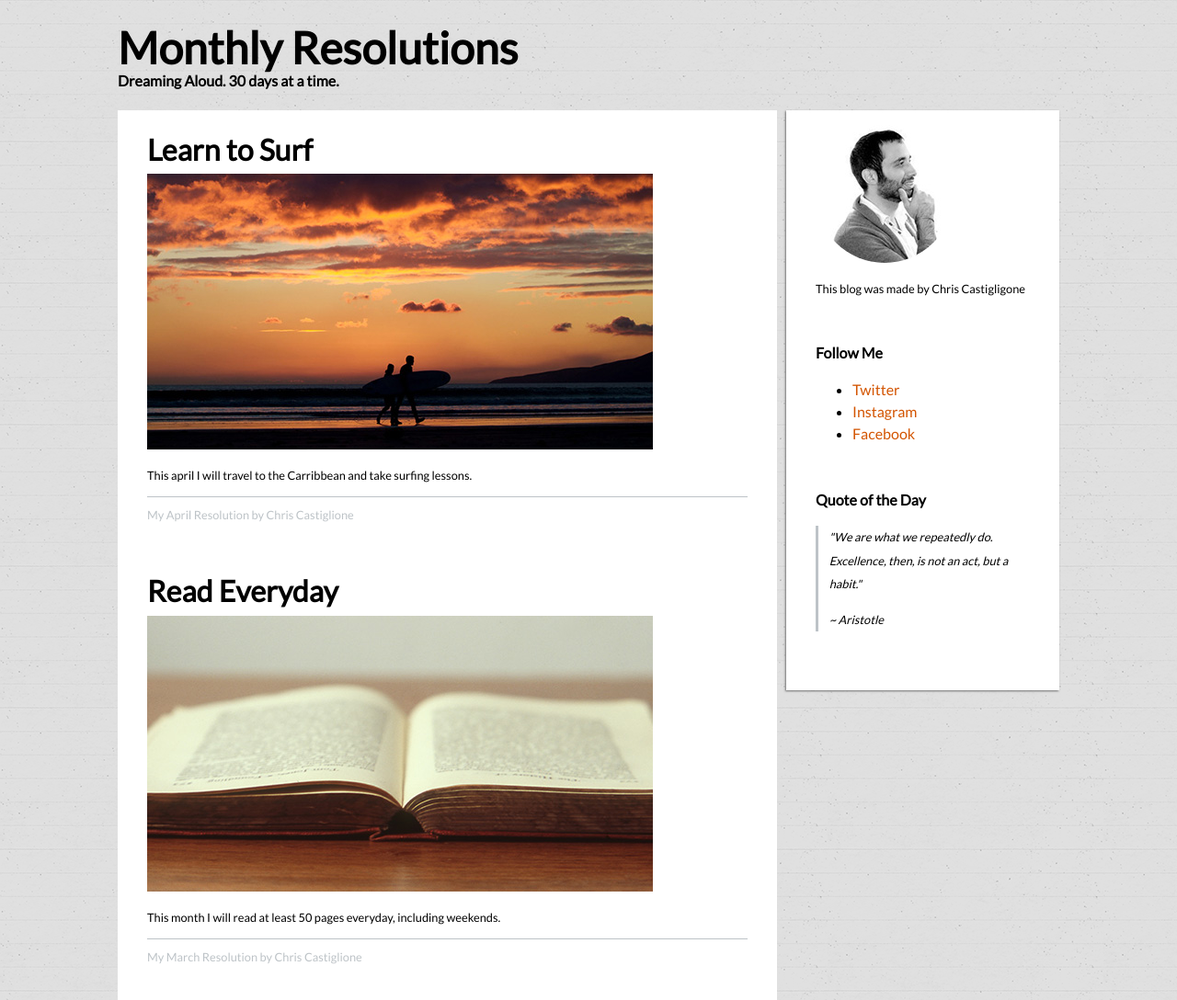
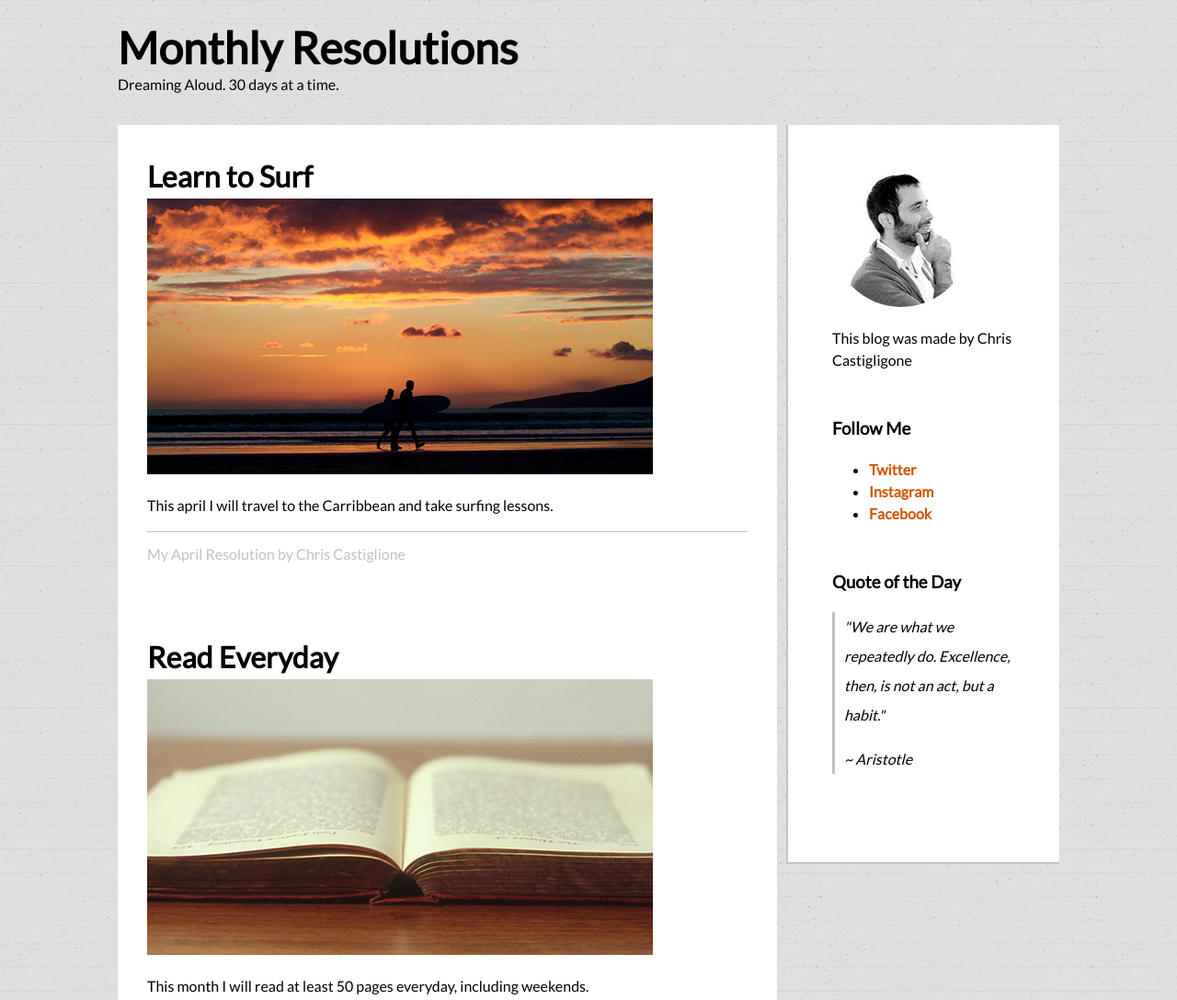
Before and after one commit to kbagoy/onemonthhtml, a plain HTML site: page monthly-resolutions/index.html in a window 1280 px wide. Shown: the top 1088 px of the page at 92% size. Drawn offline with Linux system fonts and the light colour scheme.

Commit message:
update to simplify code and remove extra styles

```diff
--- a/monthly-resolutions/css/style.css
+++ b/monthly-resolutions/css/style.css
@@ -1,7 +1,7 @@
 /*
 Project Name: Monthly Resolutions
 Client: One Month
-Author: Christopher Castig | @castig
+Author: Kate Bagoy
 */
 
 
@@ -20,38 +20,28 @@ Author: Christopher Castig | @castig
 	clear: both;
 }
 
-#container {
-	width: 80%;
-	margin: 1em auto;
-
-}
 body {
 	font-family: 'Lato', sans-serif;
 	background-image: url('../images/notebook.png');
 	line-height: 1.5;
+	font-size: 100%;
 }
 
 h1 {
 	margin: 0;
 	font-size: 3em;
+	margin-bottom: 0;
 }
 
 h2 {
 	font-size: 2em;
-	line-height: 0;
-}
-
-h3 {
-	font-size: 1em;
-}
-
-p {
-	font-size: .8em;
+	margin: 0;
 }
 
 a {
 	color: #d35400;
 	text-decoration: none;
+	font-weight: bold;
 }
 
 .blockquote {
@@ -64,32 +54,28 @@ a {
 02=LAYOUT
 -----------------------------------------------------------------------------*/
 
+#container {
+	width: 80%;
+	margin: 1em auto;
+}
+
 #main {
 	width: 70%;
+	padding: 2em;
 	float: left;
-}
-#main, #sidebar {
+	margin-bottom: 1em;
 	background: white;
-	padding: 1em 2em;
 }
 /*-----------------------------------------------------------------------------
-03=HEADER
+03=MAIN
 -----------------------------------------------------------------------------*/
 
-#header h2 {
-	margin: 0 auto 2em;
-	font-size: 1em;
+.subhead {
+    margin: -.5em auto 2em;
 }
 
-/*-----------------------------------------------------------------------------
-04=MAIN
------------------------------------------------------------------------------*/
-
 .post {
-	margin: 4em auto;
-}
-.post:first-of-type {
-	margin-top: 0;
+	margin-bottom: 4em;
 }
 
 .resolution {
@@ -98,40 +84,26 @@ a {
 	border-top: 1px solid #bdc3c7;
 }
 
-/*-----------------------------------------------------------------------------
-05=SIDEBAR
------------------------------------------------------------------------------*/
-
 #sidebar {
 	width: 29%;
 	float: left;
 	margin-left:1%;
-	-webkit-box-shadow: -1px 1px 2px 0px rgba(85,85,85,0.8);
-	-moz-box-shadow: -1px 1px 2px 0px rgba(85,85,85,0.8);
-	box-shadow: -1px 1px 2px 0px rgba(85,85,85,0.8);
+	padding: 3em;
+	border-left: 2px solid #bdc3c7;
+	border-bottom: 2px solid #bdc3c7;
+	background: white;
 }
 
 #sidebar div {
-	margin: 3em auto;
+	margin-bottom: 3em;
 }
 
-#sidebar div:first-of-type {
-	margin-top: 0;
-}
 #author img {
 	border-radius: 50%;
 }
 
 /*-----------------------------------------------------------------------------
-06=FOOTER
------------------------------------------------------------------------------*/
-
-#footer {
-	padding: .5em 0;
-}
-
-/*-----------------------------------------------------------------------------
-07=MOBILE
+04=MOBILE
 -----------------------------------------------------------------------------*/
 @media (max-width:1080px){
 	#container {
--- a/monthly-resolutions/index.html
+++ b/monthly-resolutions/index.html
@@ -15,7 +15,7 @@
 		<div id="container">
 	        <div id="header">
 				<h1>Monthly Resolutions</h1>
-				<h2 class="subhead">Dreaming Aloud. 30 days at a time.</h2>
+				<p class="subhead">Dreaming Aloud. 30 days at a time.</p>
 			</div>
 			<div id="main">
 				<div class="post">
```
